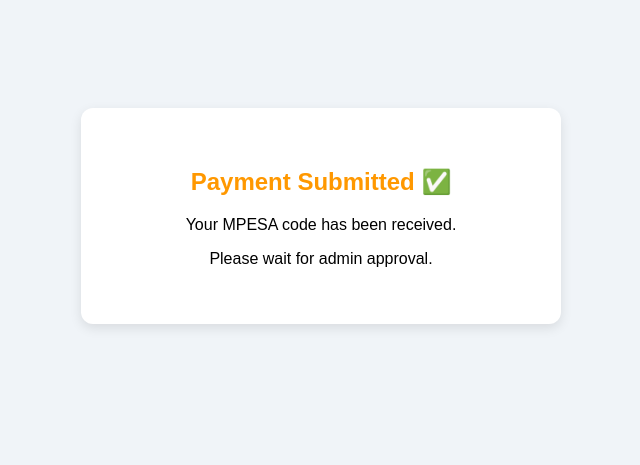
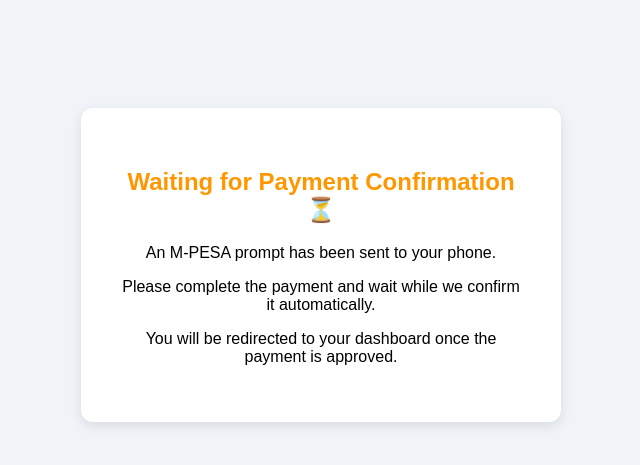
Before and after one commit to devbilly789-dotcom/nursing-portal, a Django app: template templates/waiting.html in a window 1280 px wide. Shown: the top 465 px of the page, without its empty margins (319-959 px from the left). Run offline with Django 5.2, Linux system fonts and the light colour scheme; the template is opened without the code that fills it, so the values that code supplies are empty.

Commit message:
Update waiting.html

```diff
--- a/templates/waiting.html
+++ b/templates/waiting.html
@@ -1,10 +1,10 @@
 <!DOCTYPE html>
 <html>
 <head>
-    <title>Waiting Approval</title>
+    <title>Waiting for Payment Confirmation</title>
     <style>
         body {
-            font-family: Arial;
+            font-family: Arial, sans-serif;
             background-color: #f0f4f8;
             text-align: center;
             padding-top: 100px;
@@ -28,9 +28,10 @@
 </head>
 <body>
     <div class="box">
-        <h2>Payment Submitted ✅</h2>
-        <p>Your MPESA code has been received.</p>
-        <p>Please wait for admin approval.</p>
+        <h2>Waiting for Payment Confirmation ⏳</h2>
+        <p>An M-PESA prompt has been sent to your phone.</p>
+        <p>Please complete the payment and wait while we confirm it automatically.</p>
+        <p>You will be redirected to your dashboard once the payment is approved.</p>
     </div>
 </body>
 </html>
```
